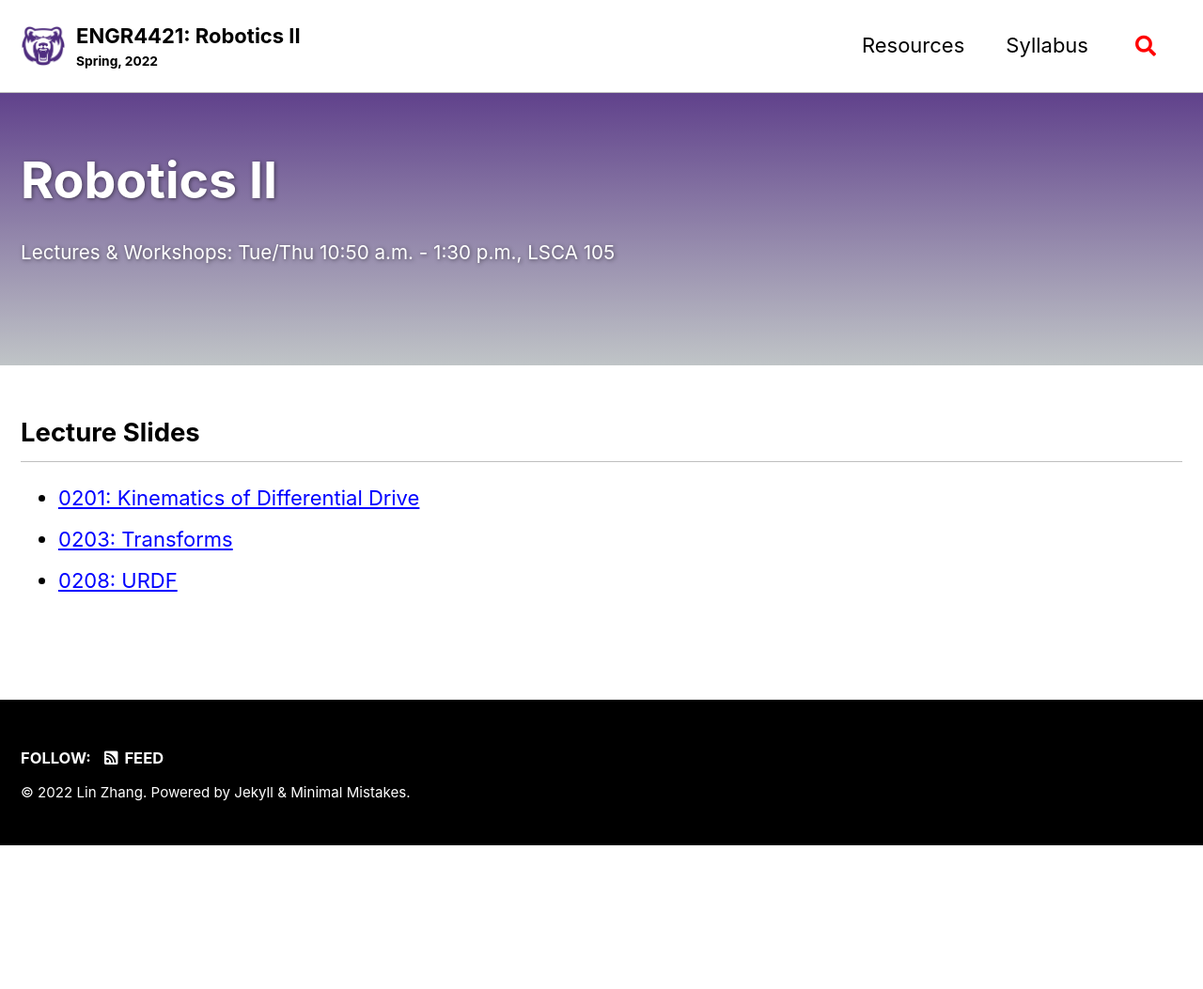
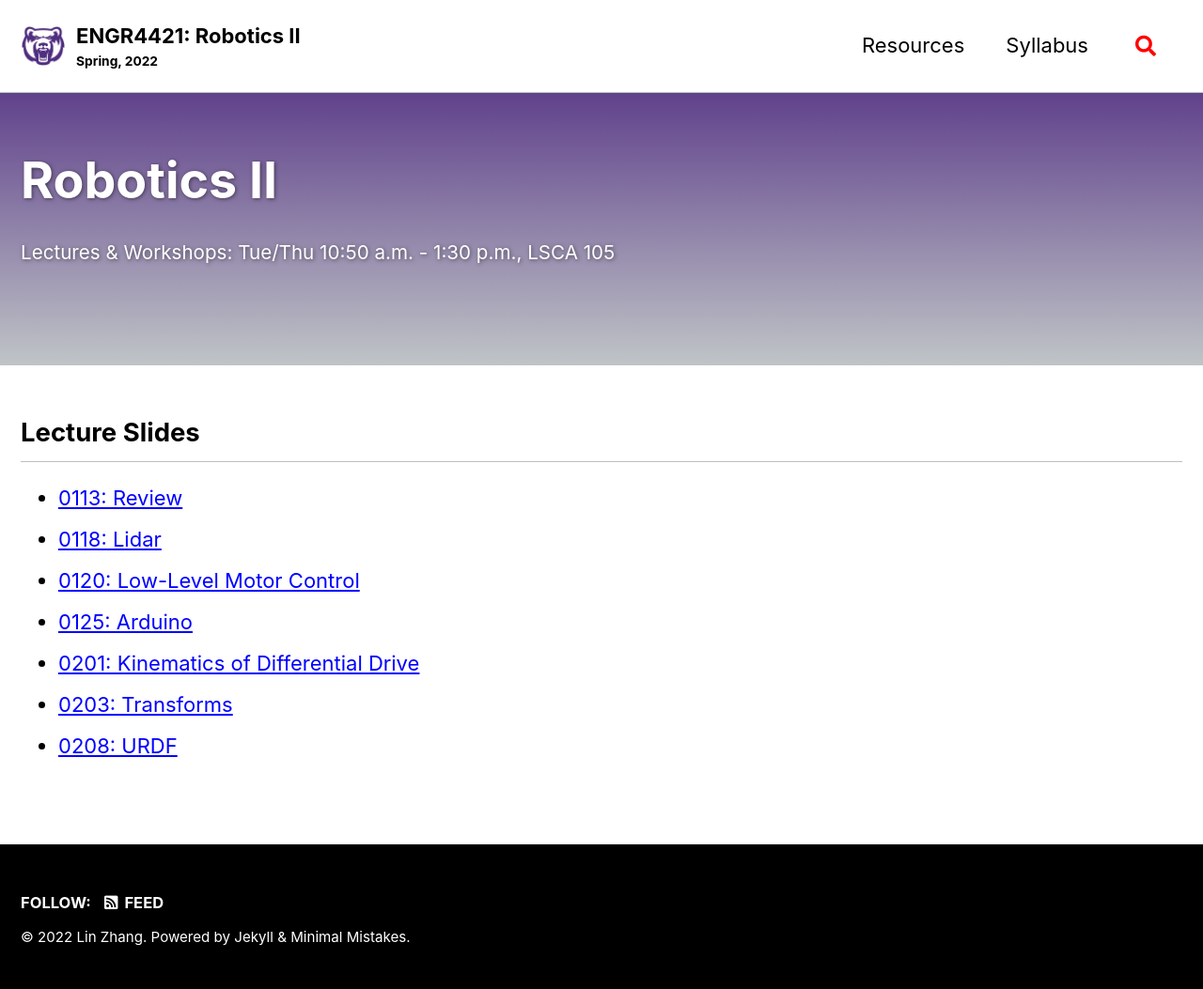
Before and after one commit to linzhangUCA/robotics2-2022, a Jekyll site: the page built from _pages/home.md, in a window 1280 px wide. Shown: the whole page at 94% size. Built offline with Jekyll 4.4.1, drawn with Linux system fonts in a browser that asks for light colours; cached includes are drawn as plain includes; before the commit the page ends 900 px from its top, so only the background shows below that.

Commit message:
update the rest slides

```diff
--- a/_pages/home.md
+++ b/_pages/home.md
@@ -12,6 +12,10 @@ excerpt: >
   <small>Lectures & Workshops: Tue/Thu 10:50 a.m. - 1:30 p.m., LSCA 105</small>
 ---
 ## Lecture Slides
+- [0113: Review](https://drive.google.com/file/d/1myNkmdN0ZbFp8ERbYeUHq-0NLbF0I3S7/view?usp=sharing)
+- [0118: Lidar](https://drive.google.com/file/d/1YH9dzr4QVoSr9Wr9yJMKweeHC8JHX3-n/view?usp=sharing)
+- [0120: Low-Level Motor Control](https://drive.google.com/file/d/1yFVodbrmIN4ReWzFlTxdnwBeiOk_qys2/view?usp=sharing)
+- [0125: Arduino](https://drive.google.com/file/d/1eKA3e14GV1EO5l7gjGNtfm-IvoGIJN-D/view?usp=sharing)
 - [0201: Kinematics of Differential Drive](https://drive.google.com/file/d/1IlGADW1HHelxS5q9IUglm4Of791NZgrb/view?usp=sharing)
 - [0203: Transforms](https://drive.google.com/file/d/197G2lAsLe_DaKm02tztSxqQHbu152haM/view?usp=sharing)
 - [0208: URDF](https://drive.google.com/file/d/1DXEDGwWpaFWe_Xzx93hXRPVSj-GOh14P/view?usp=sharing)
```
